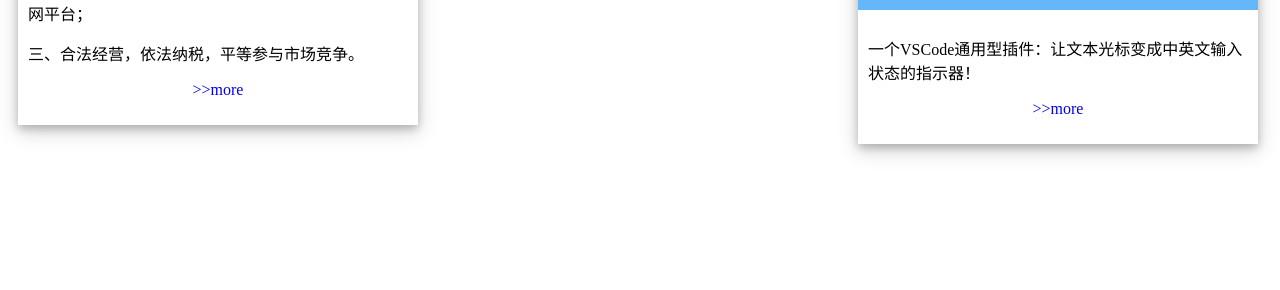
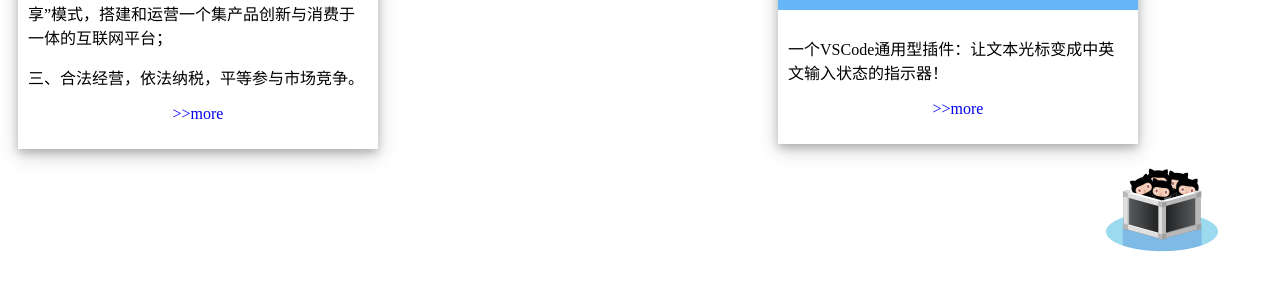
Before and after one commit to beishanyufu/beishanyufu.github.io, a plain HTML site: page index.html in a window 1280 px wide. Shown: the part 328-618 px from the top of the page. Drawn offline with Linux system fonts and the light colour scheme.

Commit message:
add mascot

```diff
--- a/css/style.css
+++ b/css/style.css
@@ -5,7 +5,7 @@ a {
 
 div.card {
     float: left;
-    width: 400px;
+    width: 360px;
     margin: 10px;
     box-shadow: 0 4px 8px 0 rgba(0, 0, 0, 0.2), 0 6px 20px 0 rgba(0, 0, 0, 0.19);
 }
@@ -41,3 +41,12 @@ div.container {
 #ic .header {
     background-color: rgba(75, 169, 250, 0.849);
 }
+
+#mascot {
+    float: right;
+    width: 56px;
+    margin-right: 110px;
+}
+#mascot img {
+    width: 112px;
+}
--- a/index.html
+++ b/index.html
@@ -12,6 +12,14 @@
             color: sienna;
         } */
     </style>
+    <script type="text/javascript">
+        function handleImgError() {
+            var img = event.srcElement;
+            img.style = "width:auto;"
+            img.src = "./favicon.ico";
+            // img.onerror = null;
+        }
+    </script>
 </head>
 
 <body>
@@ -73,6 +81,9 @@
                             target="_blank">>>more</a></p>
                 </div>
             </div>
+            <div id="mascot">
+                <img src="./image/repo224.png" alt="🔖" onerror="handleImgError();">
+            </div>
             <!-- <div class="sensing-area" id="s-x1"></div>
             <div class="description" id="x1">
                 X1未开发星域……
```
Also changed, not shown: image/repo224.png (added), 1 other file.
